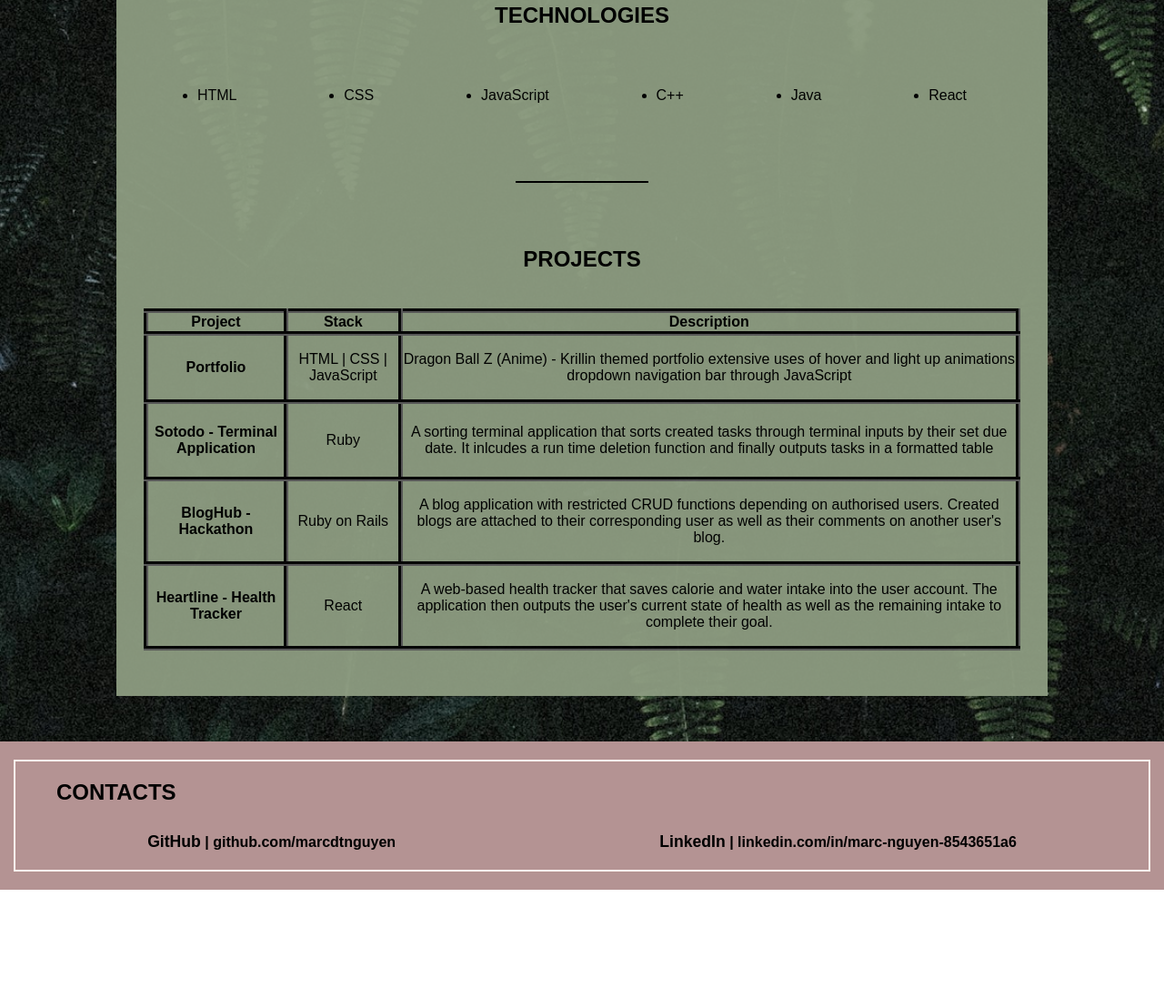
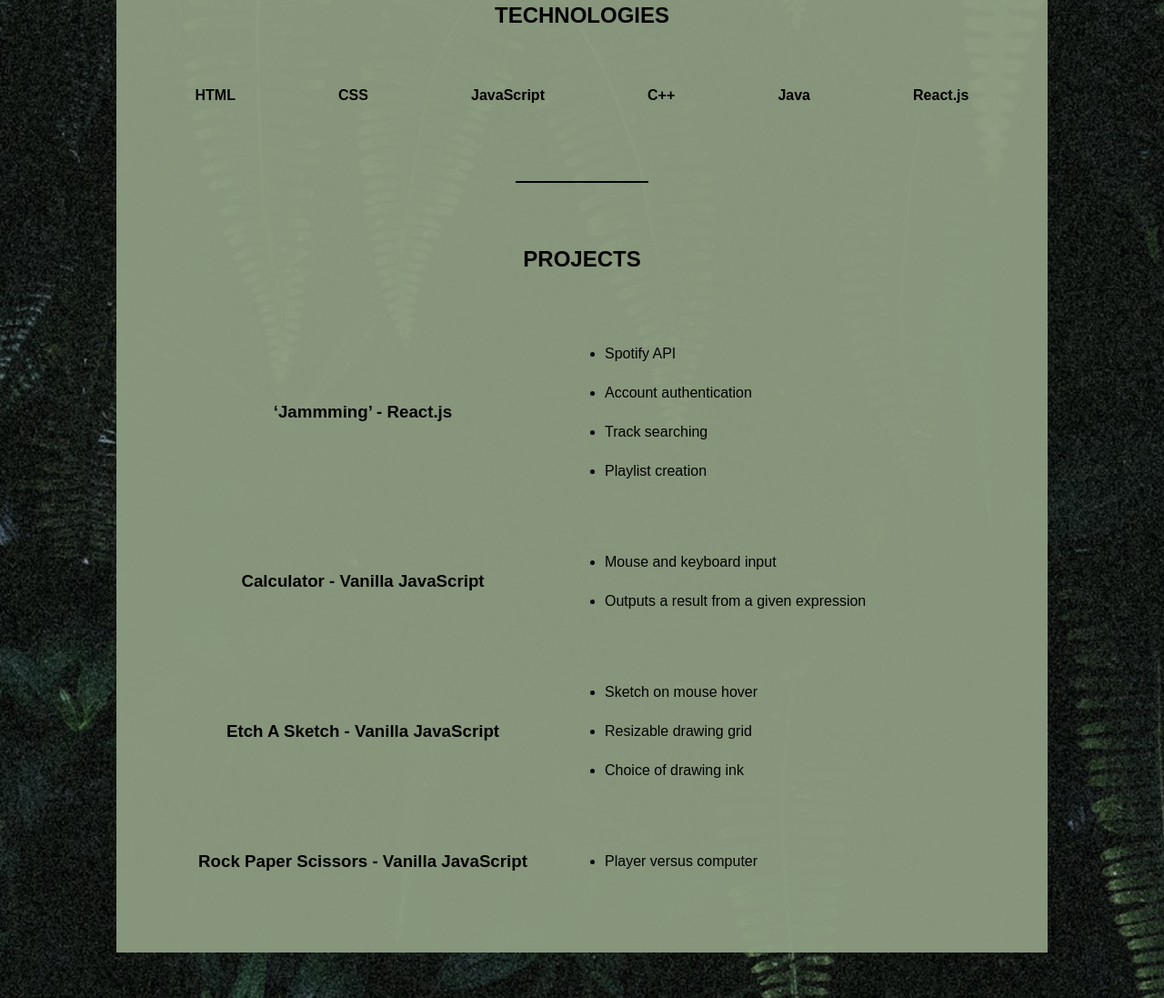
Before and after one commit to marcdtnguyen/marcdtnguyen.github.io, a plain HTML site: page index.html in a window 1280 px wide. Shown: the part 818-1915 px from the top of the page at 91% size. Before the commit the page ends 1796 px from the top, so only its background shows below. Drawn offline with Linux system fonts and the light colour scheme.

Commit message:
Update projects

```diff
--- a/index.html
+++ b/index.html
@@ -36,13 +36,14 @@
         </div>
       </div>
     </section>
-    <div id="tech" ></div>
+    <div id="tech"></div>
     <div class="intro">
       A graduating Software Engineering student looking to apply current skills accumulated from various collaborative
       and personal projects.
     </div>
     <section class="text v-padding">
       <div class="center h-margin">
+        <div class="tech">
           <h2>TECHNOLOGIES</h2>
           <ul class="flex-even">
             <li>HTML</li>
@@ -50,95 +51,47 @@
             <li>JavaScript</li>
             <li>C++</li>
             <li>Java</li>
-          <li>React</li>
+            <li>React.js</li>
           </ul>
-        <div id="proj" ></div>
+        </div>
+        <div id="proj"></div>
         <div class="division"></div>
 
         <h2>PROJECTS</h2>
-        <div class="overflow">
-          <table>
-            <thead>
-              <tr>
-                <th scope="col">
-                  Project
-                </th>
-                <th scope="col">
-                  Stack
-                </th>
-                <th scope="col">
-                  Description
-                </th>
-              </tr>
-            </thead>
-            <tbody>
-              <tr>
-                <td>
-                  <h4>Portfolio</h4>
-                </td>
-                <td>
-                  <p>HTML | CSS | JavaScript</p>
-                </td>
-                <td>
-                  <p>
-                    Dragon Ball Z (Anime) - Krillin themed portfolio extensive
-                    uses of hover and light up animations dropdown navigation
-                    bar through JavaScript
-                  </p>
-                </td>
-              </tr>
-              <tr>
-                <td>
-                  <h4>Sotodo - Terminal Application</h4>
-                </td>
-                <td>
-                  <p>Ruby</p>
-                </td>
-                <td>
-                  <p>
-                    A sorting terminal application that sorts created tasks
-                    through terminal inputs by their set due date. It inlcudes
-                    a run time deletion function and finally outputs tasks in
-                    a formatted table
-                  </p>
-                </td>
-              </tr>
-              <tr>
-                <td>
-                  <h4>BlogHub - Hackathon</h4>
-                </td>
-                <td>
-                  <p>Ruby on Rails</p>
-                </td>
-                <td>
-                  <p>
-                    A blog application with restricted CRUD functions
-                    depending on authorised users. Created blogs are attached
-                    to their corresponding user as well as their comments on
-                    another user's blog.
-                  </p>
-                </td>
-              </tr>
-              <tr>
-                <td>
-                  <h4>Heartline - Health Tracker</h4>
-                </td>
-                <td>
-                  <p>React</p>
-                </td>
-                <td>
-                  <p>
-                    A web-based health tracker that saves calorie and water
-                    intake into the user account. The application then outputs
-                    the user's current state of health as well as the
-                    remaining intake to complete their goal.
-                  </p>
-                </td>
-              </tr>
-            </tbody>
-          </table>
+        <div class="proj">
+          <h3><a href="https://jammming.surge.sh/" target="_blank">‘Jammming’ - React.js</a></h3>
+          <ul>
+            <li>Spotify API</li>
+            <li>Account authentication</li>
+            <li>Track searching</li>
+            <li>Playlist creation</li>
+          </ul>
         </div>
+
+        <div class="proj">
+          <h3><a href="https://marcdtnguyen.github.io/calculator/" target="_blank">Calculator - Vanilla JavaScript</a></h3>
+          <ul>
+            <li>Mouse and keyboard input</li>
+            <li>Outputs a result from a given expression</li>
+          </ul>
         </div>
+
+        <div class="proj">
+          <h3><a href="https://marcdtnguyen.github.io/etch-a-sketch/" target="_blank">Etch A Sketch - Vanilla JavaScript</a></h3>
+          <ul>
+            <li>Sketch on mouse hover</li>
+            <li>Resizable drawing grid</li>
+            <li>Choice of drawing ink</li>
+          </ul>
+        </div>
+
+        <div class="proj">
+          <h3><a href="https://marcdtnguyen.github.io/rock-paper-scissors/" target="_blank">Rock Paper Scissors - Vanilla JavaScript</a></h3>
+          <ul>
+            <li>Player versus computer</li>
+          </ul>
+        </div>
+
     </section>
   </main>
 
@@ -147,8 +100,9 @@
       <h2 id="cont">CONTACTS</h2>
 
       <div class="flex-even">
-        <p><span>GitHub</span> | <a href="https://github.com/marcdtnguyen">github.com/marcdtnguyen</a></p>
-        <p><span>LinkedIn</span> | <a href="https://www.linkedin.com/in/marc-nguyen-8543651a6/">linkedin.com/in/marc-nguyen-8543651a6</a> </p>
+        <p><span>GitHub</span> | <a href="https://github.com/marcdtnguyen" target="_blank">github.com/marcdtnguyen</a></p>
+        <p><span>LinkedIn</span> | <a
+            href="https://www.linkedin.com/in/marc-nguyen-8543651a6/" target="_blank">linkedin.com/in/marc-nguyen-8543651a6</a> </p>
       </div>
     </div>
   </footer>
--- a/resources/css/style.css
+++ b/resources/css/style.css
@@ -177,6 +177,7 @@ footer a:active{
   margin: 40px auto;
   padding: 40px;
   background-color: seashell;
+  text-align: center;
 }
 
 .center li {
@@ -227,3 +228,41 @@ footer a:active{
 .title {
   line-height: 0.5;
 }
+
+.tech li {
+  list-style: none;
+  font-weight: bold;
+}
+
+.proj {
+  display: flex;
+  width: 100%;
+  align-items: center;
+  justify-content: flex-start;
+}
+
+.proj h3 {
+  width: 50%;
+}
+
+.proj ul {
+  width: 50%;
+  text-align: left;
+}
+
+.proj a {
+  text-decoration: none;
+  color: black;
+}
+
+.proj a:hover {
+  text-decoration: underline;
+}
+
+.proj a:visited{
+  color: black;
+}
+
+.proj a:active{
+  color: black;
+}
```
Lines whose indentation alone changed are shown as unchanged.
